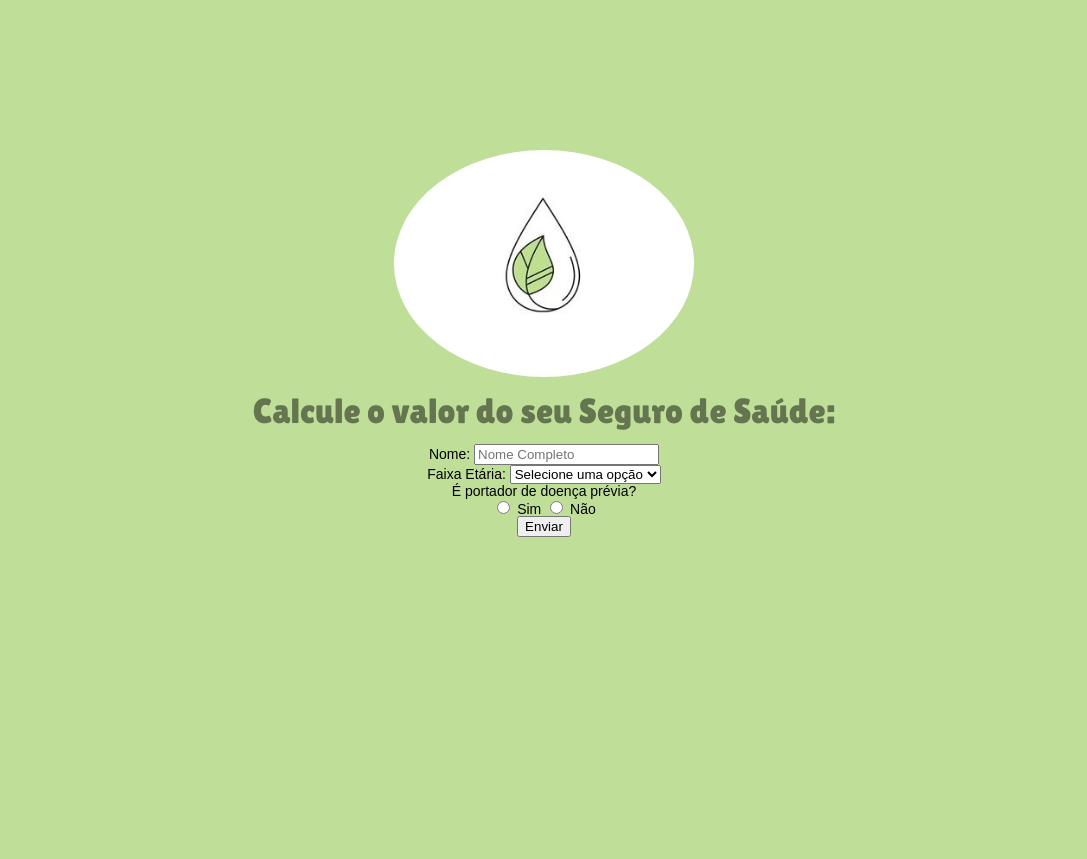
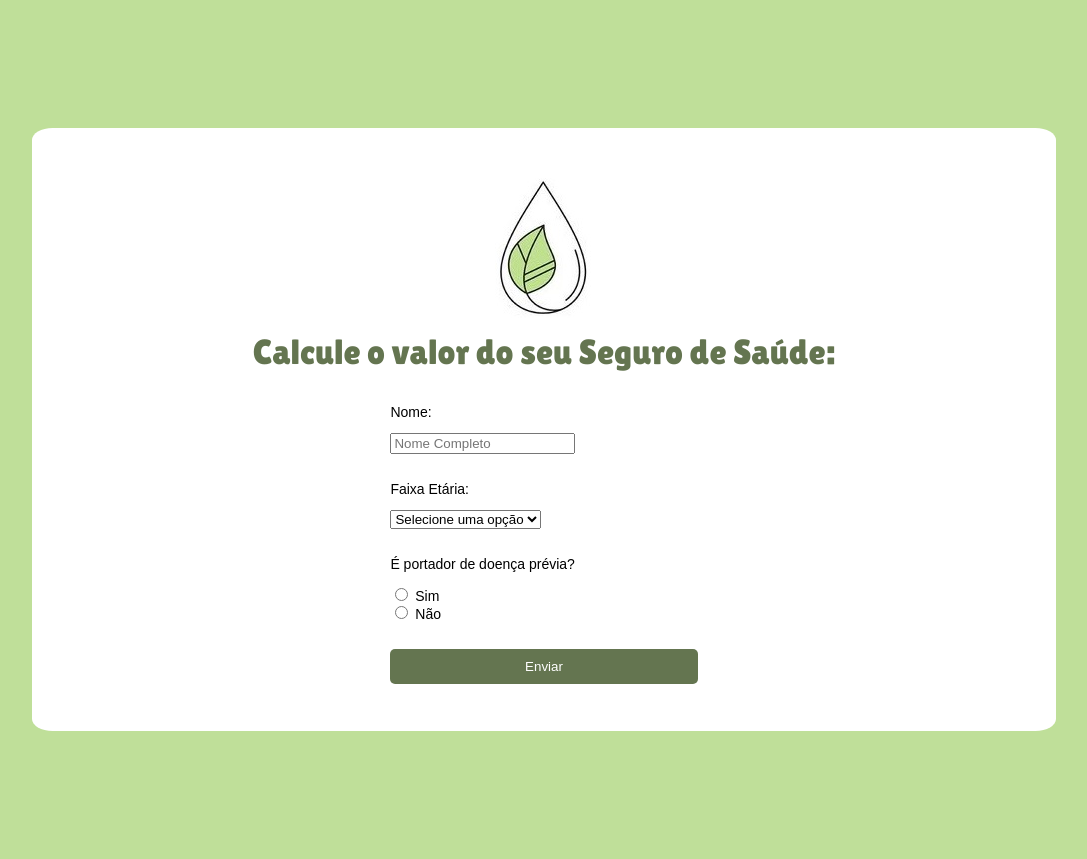
Before and after one commit to oliveirasgabs/Exercicios-FAETERJ, a PHP site: page / in a window 1280 px wide. Shown: the whole page, without its empty margins (96-1183 px from the left). Before the commit the page ends 537 px from the top, so only its background shows below. Run offline with PHP 8.4, Linux system fonts and the light colour scheme.

Commit message:
Estilo do Seguro Saude e Troca do Botao

```diff
--- a/terceiro_periodo/3DAW/SeguroSaude/index.html
+++ b/terceiro_periodo/3DAW/SeguroSaude/index.html
@@ -12,14 +12,20 @@
 </head>
 
 <body>
+  <div class="container-box">
     <img src="img/logo.jpg" alt="logo" id="logo--saude">
     <h1>Calcule o valor do seu Seguro de Saúde:</h1>
-
+    <div class="container--content">
       <form action="SeguroSaude.php" method="post">
         <label for="name-complete">Nome: </label>
+        <br>
+        <br>
         <input type="text" id="name-complete" name="nomeCompleto" placeholder="Nome Completo">
         <br>
-    <label for="user-age">Faixa Etária: </label>
+        <br>
+        <br> <label for="user-age">Faixa Etária: </label>
+        <br>
+        <br>
         <select id="user-age" name="idade">
           <option value="" disabled selected hidden>Selecione uma opção</option>
           <option value="opcao1">20 ou menos</option>
@@ -30,14 +36,22 @@
           <option value="opcao6">Entre 66 ou mais</option>
         </select>
         <br>
+        <br>
+        <br>
         <p>É portador de doença prévia?</p>
+        <br>
         <input type="radio" id="sim" name="opcao" value="sim">
         <label for="sim">Sim</label>
+        <br>
         <input type="radio" id="nao" name="opcao" value="nao">
         <label for="nao">Não</label>
         <br>
-    <input type="submit" value="Enviar">
+        <br>
+        <br>
+        <button type="submit" value="Enviar" class="botao-envio">Enviar</button>
       </form>
+    </div>
+  </div>
 
 </body>
 
--- a/terceiro_periodo/3DAW/SeguroSaude/style.css
+++ b/terceiro_periodo/3DAW/SeguroSaude/style.css
@@ -154,7 +154,40 @@ h1{
 }
 
 #logo--saude{
-  margin-top: 150px;
+  margin-top: 50px;
   max-width: 300px;
-  border-radius: 100%;
 }
+
+.container-box{
+  margin: 10%;
+  border-radius: 2%;
+  /* border: 1px solid black; */
+  background-color: white;
+}
+
+.container--content{
+  margin: 2% 35%;
+}
+
+.botao-envio{
+  margin-bottom: 15%;
+  color: white;
+}
+
+button[type="submit"] {
+  width: 100%;
+  padding: 10px;
+  border-radius: 5px;
+  background-color: #647550;
+  color: white;
+  border: none;
+  cursor: pointer;
+}
+
+button[type="submit"]:hover {
+  background-color: #647550;
+}
+
+form{
+  text-align: left;
+}
```
Also changed, not shown: terceiro_periodo/3DAW/SeguroSaude/img/logo.jpg. Lines whose indentation alone changed are shown as unchanged.
